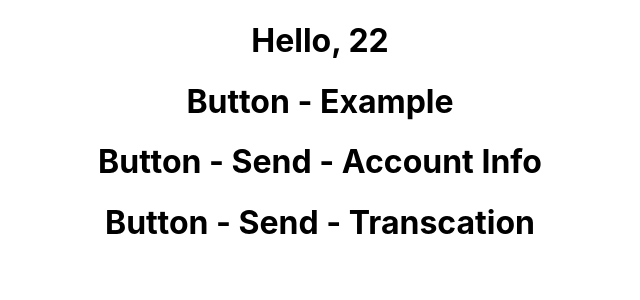
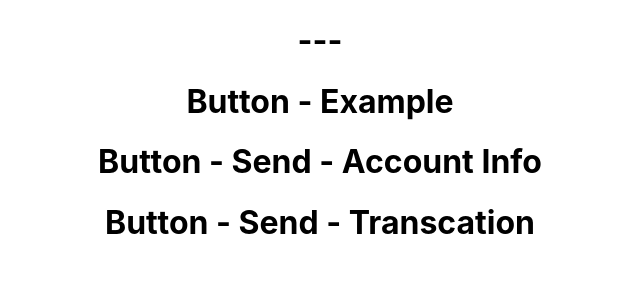
Before and after one commit to shj0000/chain, a React (Create React App) app in the folder client/react-test2/: page / in a window 1280 px wide. Shown: the top 300 px of the page, without its empty margins (320-960 px from the left). Built offline with nearby package versions, Linux system fonts and the light colour scheme.

Commit message:
Update Main.js

```diff
--- a/client/react-test2/src/component/Main.js
+++ b/client/react-test2/src/component/Main.js
@@ -17,7 +17,7 @@
   }
 
   render() {
-    return <h1>Hello, 22{this.props.name}</h1>;
+    return <h1> --- {this.props.name}</h1>;
   }
 }
 
```
